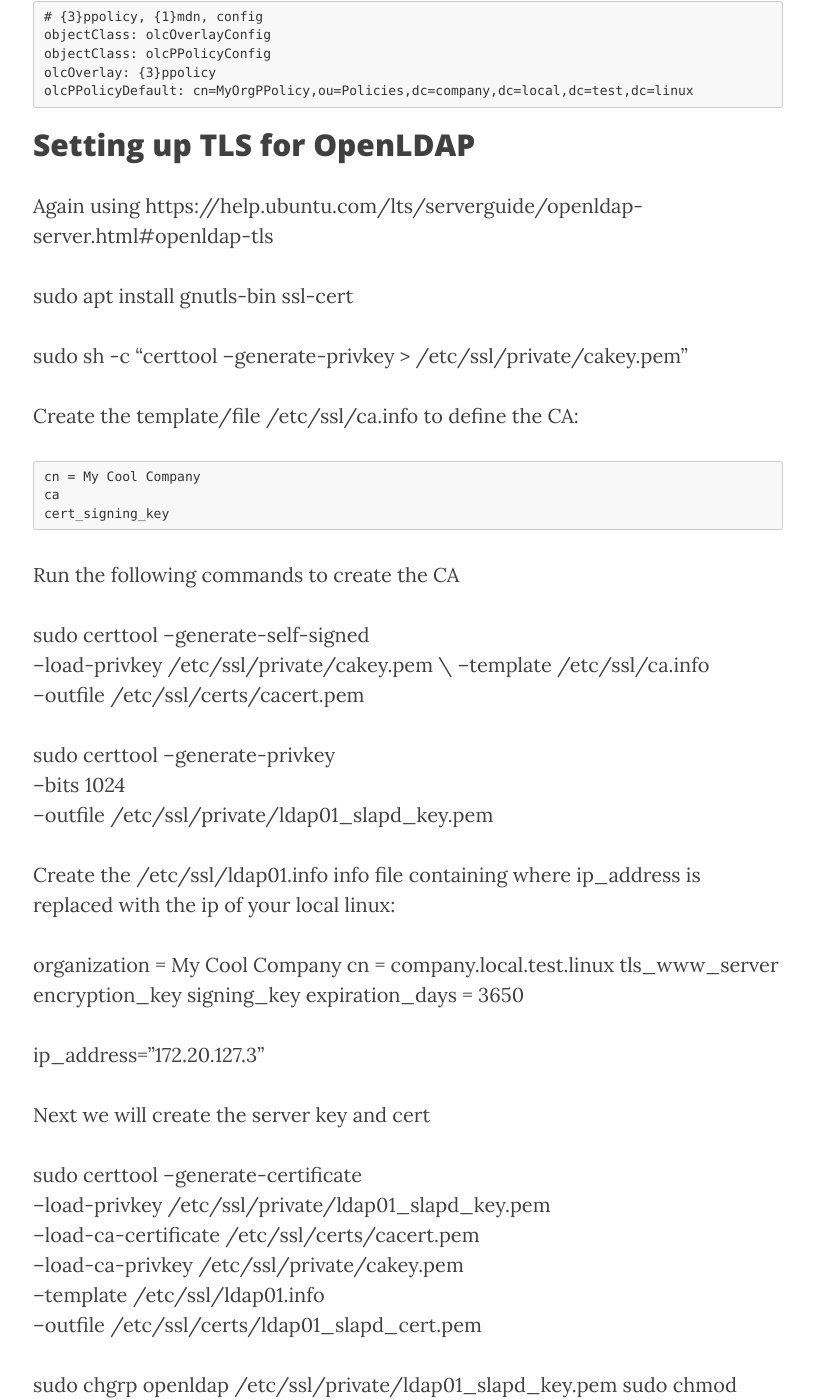
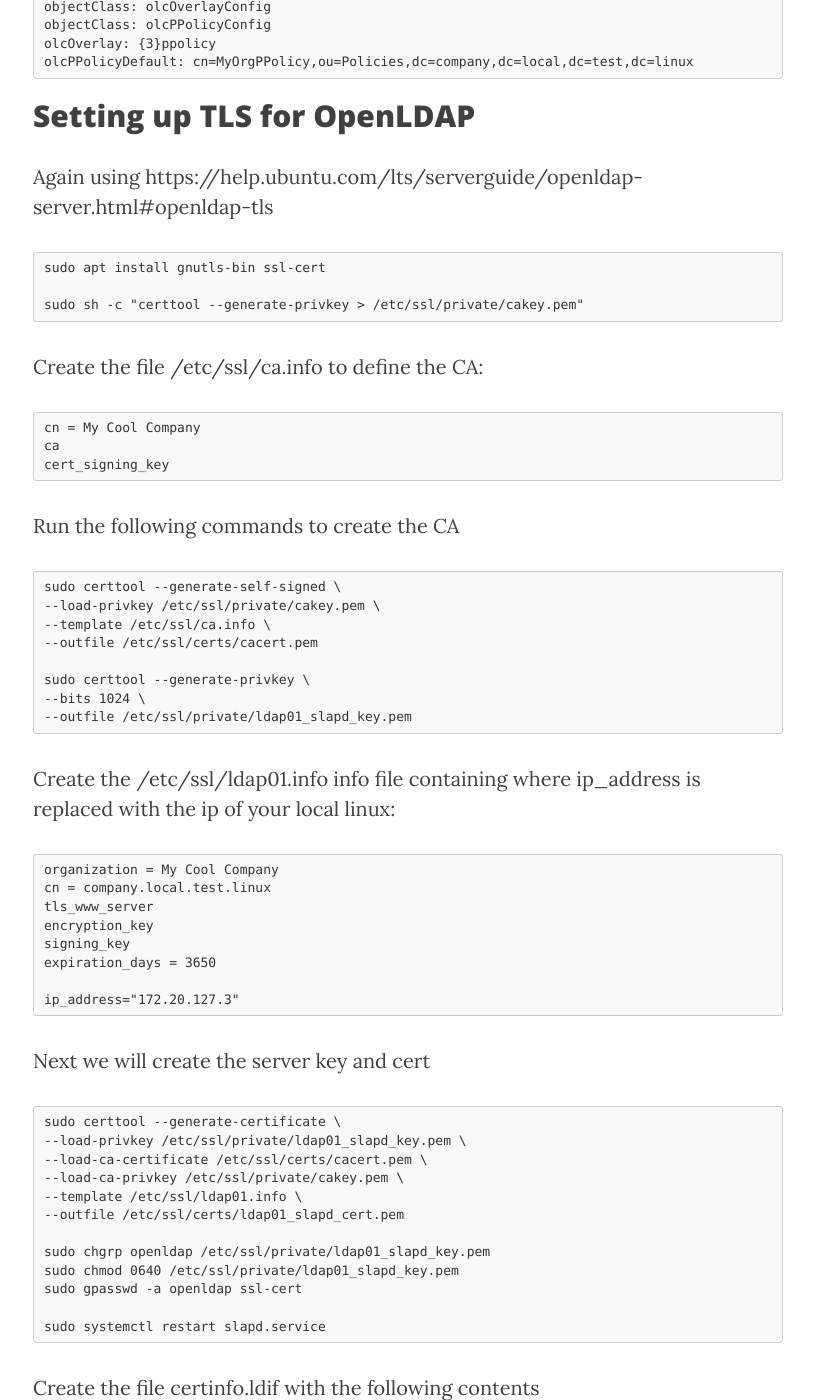
Before and after one commit to kwojcicki/kwojcicki.github.io, a Jekyll site: the page built from _posts/2018-01-15-OPENLDAP-SETUP.md, in a window 1280 px wide and 1400 px high, scrolled down 3748 px. Shown: the whole window, without its empty margins (232-1046 px from the left). Built offline with Jekyll 4.4.1, drawn with Linux system fonts in a browser that asks for light colours; nearby versions of some CDN libraries; some of the changed text lies outside the part shown.

Commit message:
Updated openldap setup + killed idiomatic go

````diff
--- a/_posts/2018-01-15-OPENLDAP-SETUP.md
+++ b/_posts/2018-01-15-OPENLDAP-SETUP.md
@@ -63,7 +63,9 @@
 
 Add myoupolicy.ldif
 
+```
 sudo ldapadd -D cn=admin,dc=company,dc=local,dc=test,dc=linux -w password -f myoupolicy.ldif
+```
 
 Create file ppmodule.ldif to load the pp module
 
@@ -76,7 +78,9 @@
 
 load the module ppmodule.ldif
 
+```
 sudo ldapadd -Y EXTERNAL -H ldapi:/// -f ppmodule.ldif
+```
 
 Prepare for Overlay Create file ppolicyoverlay.ldif
 
@@ -90,7 +94,9 @@
 
 Add ppolicyoverlay.ldif using ldapadd command
 
+```
 sudo ldapadd -Y EXTERNAL -H ldapi:/// -f ppolicyoverlay.ldif
+```
 
 Create passwordpolicy.ldif for MyOrganization
 
@@ -118,12 +124,15 @@
 
 Add passwordpolicy.ldif in LDAP
 
+```
 sudo ldapadd -D cn=admin,dc=company,dc=local,dc=test,dc=linux -w password -f passwordpolicy.ldif
-
+```
 
 Verify the configuration
 
+```
 sudo ldapsearch -Y EXTERNAL -H ldapi:/// -b olcDatabase={1}mdb,cn=config
+```
 
 The output of the command should contain something along the lines of
 
@@ -138,11 +147,13 @@
 ## Setting up TLS for OpenLDAP
 Again using https://help.ubuntu.com/lts/serverguide/openldap-server.html#openldap-tls
 
+```
 sudo apt install gnutls-bin ssl-cert
 
 sudo sh -c "certtool --generate-privkey > /etc/ssl/private/cakey.pem"
+```
 
-Create the template/file /etc/ssl/ca.info to define the CA:
+Create the file /etc/ssl/ca.info to define the CA:
 
 ```
 cn = My Cool Company
@@ -152,6 +163,7 @@
 
 Run the following commands to create the CA
 
+```
 sudo certtool --generate-self-signed \
 --load-privkey /etc/ssl/private/cakey.pem \
 --template /etc/ssl/ca.info \
@@ -160,9 +172,11 @@
 sudo certtool --generate-privkey \
 --bits 1024 \
 --outfile /etc/ssl/private/ldap01_slapd_key.pem
+```
 
 Create the /etc/ssl/ldap01.info info file containing where ip_address is replaced with the ip of your local linux:
 
+```
 organization = My Cool Company
 cn = company.local.test.linux
 tls_www_server
@@ -171,9 +185,11 @@
 expiration_days = 3650
 
 ip_address="172.20.127.3"
+```
 
 Next we will create the server key and cert
 
+```
 sudo certtool --generate-certificate \
 --load-privkey /etc/ssl/private/ldap01_slapd_key.pem \
 --load-ca-certificate /etc/ssl/certs/cacert.pem \
@@ -186,11 +202,12 @@
 sudo gpasswd -a openldap ssl-cert
 
 sudo systemctl restart slapd.service
-
+```
 
 
 Create the file certinfo.ldif with the following contents
 
+```
 dn: cn=config
 replace: olcTLSCACertificateFile
 olcTLSCACertificateFile: /etc/ssl/certs/cacert.pem
@@ -200,38 +217,52 @@
 -
 replace: olcTLSCertificateKeyFile
 olcTLSCertificateKeyFile: /etc/ssl/private/ldap01_slapd_key.pem
-
+```
 
 Use the ldapmodify command to tell slapd about our TLS work via the slapd-config database:
 
+```
 sudo ldapmodify -Y EXTERNAL -H ldapi:/// -f certinfo.ldif
-
+```
 ## Visualising OpenLDAP
 Visualising the LDAP server can be useful as well. PhpLDAPadmin can help us with that (similar to phpmyadmin except for LDAP) Using https://www.linuxbabe.com/ubuntu/install-configure-openldap-server-ubuntu-16-04
 
+```
 sudo apt install phpldapadmin
 
 sudo vim /etc/apache2/ports.conf
+```
 
 Replace Listen 80 to Listen 81 so that we can run the solution and the phpldapadmin page at the same time. Restart apache to put the changes into effect
 
+```
 sudo systemctl restart apache2.service
+```
 
 Next we will configure phpldapadmin
 
+```
 sudo vim /etc/phpldapadmin/config.php
+```
 
 Replace
 
+```
 $servers→setValue('server','base',array('dc=example,dc=com'));
+```
 
 with
 
+```
 $servers→setValue('server','base',array('dc=company,dc=local,dc=test,dc=linux'));
+```
+
 
 If TLS was not configured or certificates are not installed uncomment the following line
 
+```
 // $servers→setValue('server','tls',false);
+```
 
 Save the file and restart apache again
 
@@ -243,7 +274,10 @@
 
 To get rid of other php versions do (replace php5 with whatever extra versions you have installed)
 
+```
 sudo apt-get purge 'php5*'
+```
+
 To add or remove users using phpldapadmin is quite simple http://www.techrepublic.com/article/how-to-populate-an-ldap-server-with-users-and-groups-via-phpldapadmin/
 
 ## GUI utilisation
@@ -298,11 +332,15 @@
 
 Password for both of the users is ```password``` if a different password is required use the following command and replace userPassword in the ldif file
 
+```
 slappasswd -h {MD5} -s password
+```
 
 Next we will add it to the OpenLDAP server
 
+```
 sudo ldapadd -x -D cn=admin,dc=company,dc=local,dc=test,dc=linux -w password -f add_content.ldif
+```
 
 Adding sample readonly admin user
 https://serverfault.com/questions/120499/ldap-slapd-creating-users-with-access-to-specific-trees
@@ -322,15 +360,20 @@
 
 This last line is a hash of the password you want to use, generated via the slappasswd utility:
 
+```
 sudo slappasswd -s secret
 {SSHA}n+aYhO/TOitWkyMp9v/fe5ndtOhY0/3U
+```
 
 Next we will add it to the OpenLDAP server
 
+```
 sudo ldapadd -x -D cn=admin,dc=company,dc=local,dc=test,dc=linux -w password -f read_only.ldif
+```
 
 Once this is done, add some ACLs to your /usr/share/slapd/slapd.conf that look something like this:
 
+```
 access to dn.sub="ou=Users,dc=company,dc=local,dc=test,dc=linux"
 
 by dn.exact="cn=postfix,ou=Readonly,dc=company,dc=local,dc=test,dc=linux" read
@@ -338,8 +381,9 @@
 by dn="@ADMIN@" write
 
 by * read
+```
 
-Enabling memberOf openldap functionality
+## Enabling memberOf openldap functionality
 https://help.marklogic.com/knowledgebase/article/View/457/0/using-openldap-for-authorising-marklogic-security-roles
 
 Create a ldif file with the following contents
@@ -363,11 +407,15 @@
 
 For the above file olcModulePath should be the location of memberof.la to find this location
 
+```
 sudo find / -name "memberof.la"
+```
 
 Next enable member of overlay
 
+```
 sudo ldapadd -Q -Y EXTERNAL -H ldapi:/// -f memberOf.ldif
+```
 
 ## Adding sample groups
 Create createGroup.ldif file with the following contents which will create a group called admin and regular then add the already existing account cn=admin,dc=company,dc=local,dc=test,dc=linux to the admin group and then add  cn=regularuser,cn=Users,dc=company,dc=local,dc=test,dc=linux to the regular group
@@ -392,11 +440,15 @@
 
 Add the group
 
+```
 sudo ldapadd -D cn=admin,dc=company,dc=local,dc=test,dc=linux -w password -f createGroup.ldif
+```
 
 you can run the following command to see if it's all set up properly:
 
+```
 sudo ldapsearch -x -LLL -H ldap:/// -b cn=admin,dc=company,dc=local,dc=test,dc=linux dn memberof
+```
 
 And it should yield this result
 
````
Also changed, not shown: _posts/2018-01-15-IDIOMATIC-GO.md (+1 -1 lines).
